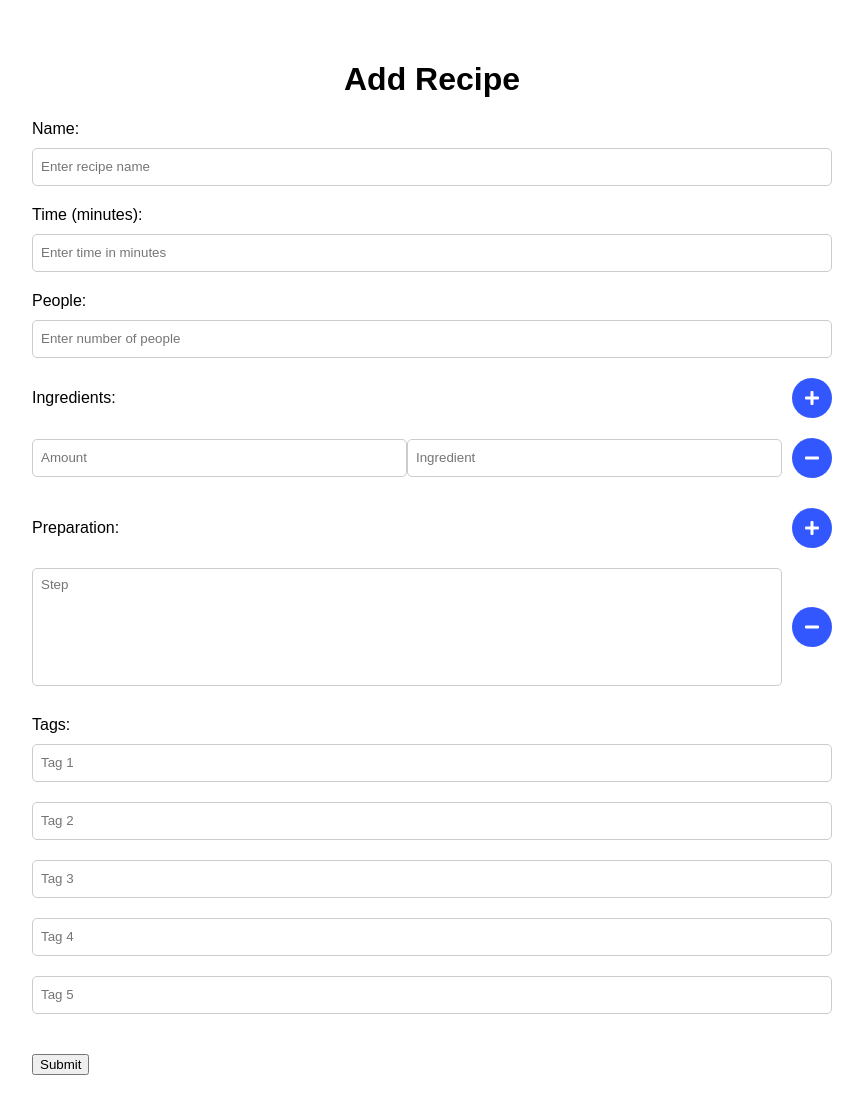
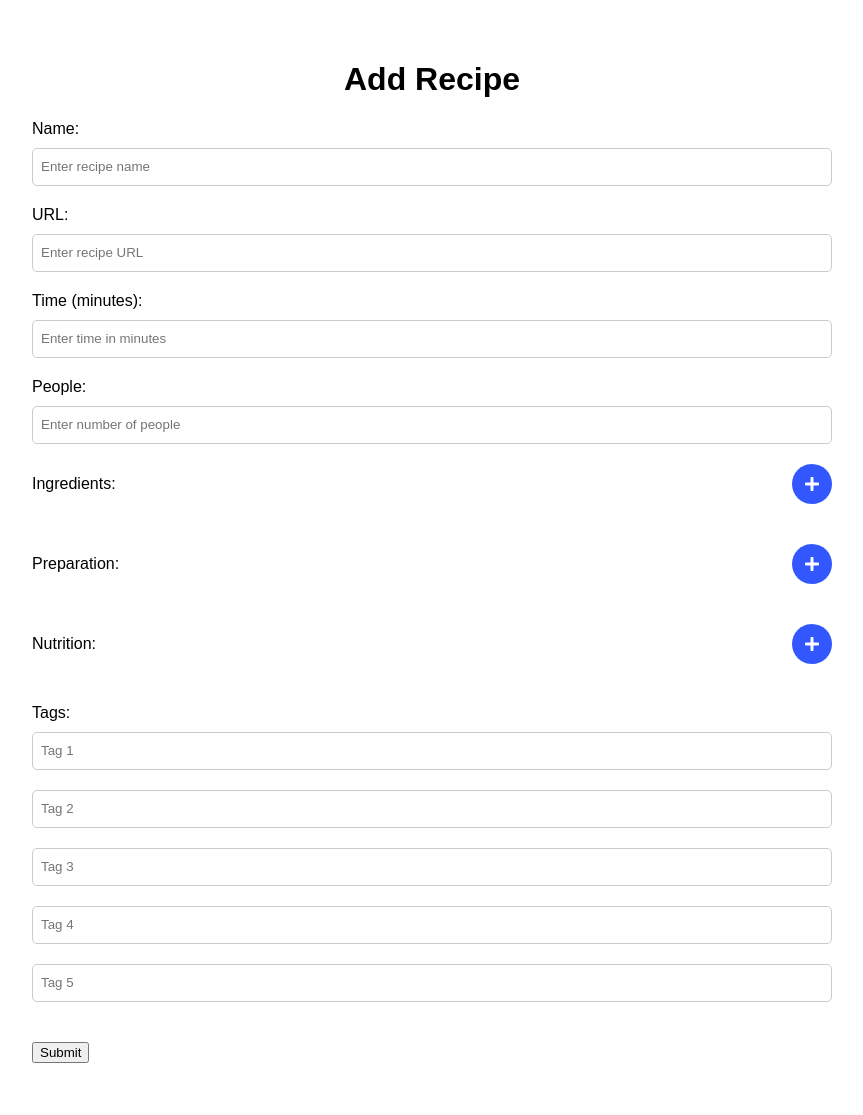
Before and after one commit to DenSinH/master-chef, a Python web app: template src/webapp/templates/add/form.html in a window 1280 px wide. Shown: the whole page, without its empty margins (208-1071 px from the left). After the commit the page ends 1063 px from the top, so only its background shows below. Run offline with Jinja, Linux system fonts and the light colour scheme; the template is opened without the code that fills it, so the values that code supplies are empty.

Commit message:
finish more frontend stuff

```diff
--- a/src/webapp/static/form.css
+++ b/src/webapp/static/form.css
@@ -4,6 +4,10 @@
     grid-gap: 10px;
     align-items: center;
     margin-bottom: 20px;
+}
+
+.warning {
+    color: red;
 }
 
 .container {
@@ -14,19 +18,23 @@
 
 .ingredient-row,
 .preparation-row,
+.nutrition-row,
 .ingredient-header,
-.preparation-header {
+.preparation-header,
+.nutrition-header {
     display: flex;
     align-items: center;
     margin-bottom: 10px;
 }
 
 .ingredient-header,
-.preparation-header {
+.preparation-header,
+.nutrition-header {
     justify-content: space-between;
 }
 
 .ingredient-row input,
+.nutrition-row input,
 .preparation-row textarea {
     flex-grow: 1;
 }
--- a/src/webapp/templates/add/form.html
+++ b/src/webapp/templates/add/form.html
@@ -5,8 +5,8 @@
     <meta charset="UTF-8">
     <meta name="viewport" content="width=device-width, initial-scale=1.0">
     <title>Add Recipe - Recipe Website</title>
-    <link rel="stylesheet" href="static/base.css">
-    <link rel="stylesheet" href="static/form.css">
+    <link rel="stylesheet" href="/static/base.css">
+    <link rel="stylesheet" href="/static/form.css">
     <link rel="stylesheet" href="https://cdnjs.cloudflare.com/ajax/libs/font-awesome/5.15.3/css/all.min.css">
     <script src="https://code.jquery.com/jquery-3.6.0.min.js"></script>
 </head>
@@ -15,64 +15,94 @@
     <div class="container">
         <h1>Add Recipe</h1>
 
-        <form>
+        <form id="recipe-form" action="{{ action }}" method="post">
+
+            {%- if refresh_warning -%}
+            <p class="warning">Refreshing the page will regenerate the ChatGPT response. This might take a while...</p>
+            {%- endif -%}
+
             <div class="form-field">
-                <label for="nameInput">Name:</label>
-                <input type="text" id="nameInput" placeholder="Enter recipe name" required>
+                <label>Name:</label>
+                <input type="text" name="name" placeholder="Enter recipe name" value="{{ recipe.get('name', '') }}" required>
             </div>
 
             <div class="form-field">
-                <label for="timeInput">Time (minutes):</label>
-                <input type="number" id="timeInput" placeholder="Enter time in minutes" required>
+                <label>URL:</label>
+                <input type="text" name="name" placeholder="Enter recipe URL" value="{{ recipe.get('url', '') }}">
             </div>
 
             <div class="form-field">
-                <label for="peopleInput">People:</label>
-                <input type="number" id="peopleInput" placeholder="Enter number of people" required>
+                <label>Time (minutes):</label>
+                <input type="number" name="time" placeholder="Enter time in minutes" value="{{ recipe.get('time', '') or '' }}">
+            </div>
+
+            <div class="form-field">
+                <label>People:</label>
+                <input type="number" name="people" placeholder="Enter number of people" value="{{ recipe.get('people', '') or '' }}">
             </div>
 
             <div id="ingredientsContainer" class="form-field">
                 <div class="ingredient-header">
                     <label>Ingredients:</label>
-                    <span type="button" id="addIngredient" class="round-button"><i class="fas fa-plus"></i></span>
+                    <span id="addIngredient" class="round-button"><i class="fas fa-plus"></i></span>
                 </div>
                 <div id="ingredientRows">
+                    {%- for ingredient in recipe.get('ingredients', []) + [{}] -%}
                     <div class="ingredient-row">
-                        <input type="text" class="amount" placeholder="Amount">
-                        <input type="text" class="ingredient" placeholder="Ingredient">
+                        <input type="text" class="amount" name="ingredient-amount" placeholder="Amount" value="{{ ingredient.get('amount', '') or '' }}">
+                        <input type="text" class="ingredient" name="ingredient-type" placeholder="Ingredient" value="{{ ingredient.get('ingredient', '') }}">
                         <span class="round-button remove-row"><i class="fas fa-minus"></i></span>
                     </div>
+                    {%- endfor -%}
                 </div>
             </div>
 
             <div id="preparationContainer" class="form-field">
                 <div class="preparation-header">
                     <label>Preparation:</label>
-                    <span type="button" id="addStep" class="round-button"><i class="fas fa-plus"></i></span>
+                    <span id="addStep" class="round-button"><i class="fas fa-plus"></i></span>
                 </div>
                 <div id="preparationRows">
+                    {%- for step in recipe.get('preparation', []) + [''] -%}
                     <div class="preparation-row">
-                        <textarea class="step" placeholder="Step"></textarea>
+                        <textarea class="step" name="preparation" placeholder="Step">{{ step }}</textarea>
                         <span class="round-button remove-row"><i class="fas fa-minus"></i></span>
                     </div>
+                    {%- endfor -%}
+                </div>
+            </div>
+
+            <div id="nutritionContainer" class="form-field">
+                <div class="nutrition-header">
+                    <label>Nutrition:</label>
+                    <span id="addGroup" class="round-button"><i class="fas fa-plus"></i></span>
+                </div>
+                <div id="nutritionRows">
+                    {%- for group in recipe.get('nutrition', []) + [{}] -%}
+                    <div class="nutrition-row">
+                        <input type="text" class="amount" name="nutrition-amount" placeholder="Amount" value="{{ group.get('amount', '') or '' }}">
+                        <input type="text" class="group" name="nutrition-group" placeholder="Group" value="{{ group.get('group', '') }}">
+                        <span class="round-button remove-row"><i class="fas fa-minus"></i></span>
+                    </div>
+                    {%- endfor -%}
                 </div>
             </div>
 
             <div class="form-field">
-                <label for="tagsInput">Tags:</label>
-                <input type="text" id="tagsInput1" placeholder="Tag 1">
+                <label>Tags:</label>
+                <input type="text" name="tag" placeholder="Tag 1" value="{{ recipe.get('tags', [])[0] }}">
             </div>
             <div class="form-field">
-                <input type="text" id="tagsInput2" placeholder="Tag 2">
+                <input type="text" name="tag" placeholder="Tag 2" value="{{ recipe.get('tags', [])[1] }}">
             </div>
             <div class="form-field">
-                <input type="text" id="tagsInput3" placeholder="Tag 3">
+                <input type="text" name="tag" placeholder="Tag 3" value="{{ recipe.get('tags', [])[2] }}">
             </div>
             <div class="form-field">
-                <input type="text" id="tagsInput4" placeholder="Tag 4">
+                <input type="text" name="tag" placeholder="Tag 4" value="{{ recipe.get('tags', [])[3] }}">
             </div>
             <div class="form-field">
-                <input type="text" id="tagsInput5" placeholder="Tag 5">
+                <input type="text" name="tag" placeholder="Tag 5" value="{{ recipe.get('tags', [])[4] }}">
             </div>
 
             <button type="submit">Submit</button>
@@ -83,8 +113,8 @@
         $(document).ready(function () {
             $('#addIngredient').click(function () {
                 const row = $('<div class="ingredient-row">' +
-                    '<input type="text" class="amount" placeholder="Amount">' +
-                    '<input type="text" class="ingredient" placeholder="Ingredient">' +
+                    '<input type="text" class="amount" name="ingredient-amount" placeholder="Amount">' +
+                    '<input type="text" class="ingredient" name="ingredient-type" placeholder="Ingredient">' +
                     '<span class="round-button remove-row"><i class="fas fa-minus"></i></span>' +
                     '</div>');
                 $('#ingredientRows').append(row);
@@ -92,14 +122,48 @@
 
             $('#addStep').click(function () {
                 const row = $('<div class="preparation-row">' +
-                    '<textarea class="step" placeholder="Step"></textarea>' +
+                    '<textarea class="step" name="preparation" placeholder="Step"></textarea>' +
                     '<span class="round-button remove-row"><i class="fas fa-minus"></i></span>' +
                     '</div>');
                 $('#preparationRows').append(row);
             });
 
+            $('#addGroup').click(function () {
+                const row = $('<div class="ingredient-row">' +
+                    '<input type="text" class="amount" name="nutrition-amount" placeholder="Amount">' +
+                    '<input type="text" class="ingredient" name="nutrition-group" placeholder="Group">' +
+                    '<span class="round-button remove-row"><i class="fas fa-minus"></i></span>' +
+                    '</div>');
+                $('#nutritionRows').append(row);
+            });
+
             $(document).on('click', '.remove-row', function () {
                 $(this).parent().remove();
+            });
+
+            $('#recipe-form').on('keydown', 'input', function (event) {
+                if (event.which == 13) {
+                    event.preventDefault();
+                }
+            });
+
+            $("#recipe-form").submit(function() {
+                // set empty amounts to -1 (placeholder)
+                $(this).find("input.amount").each(function() {
+                    if ($(this).val() == '') {
+                        $(this).val('-1');
+                    }
+                });
+                $(this).find("input.ingredient").each(function() {
+                    if ($(this).val() == '') {
+                        $(this).val('null');
+                    }
+                });
+                $(this).find("input.group").each(function() {
+                    if ($(this).val() == '') {
+                        $(this).val('null');
+                    }
+                });
             });
         });
     </script>
--- a/src/webapp/templates/add/text.html
+++ b/src/webapp/templates/add/text.html
@@ -14,7 +14,7 @@
     <div class="add-container">
         <div class="add-box">
             <h1>Add via text</h1>
-            <form action="/add/text" method="post">
+            <form action="{{ url_for('add_recipe_text') }}" method="post">
                 <textarea name="text" placeholder="Text" required></textarea>
                 <button type="submit">Add</button>
             </form>
--- a/src/webapp/templates/add/url.html
+++ b/src/webapp/templates/add/url.html
@@ -14,7 +14,7 @@
     <div class="add-container">
         <div class="add-box">
             <h1>Add via URL</h1>
-            <form action="/add/url" method="post">
+            <form action="{{ url_for('add_recipe_url') }}" method="post">
                 <input type="url" name="url" placeholder="URL" required>
                 <button type="submit">Add</button>
             </form>
--- a/src/webapp/templates/cookbook.html
+++ b/src/webapp/templates/cookbook.html
@@ -17,7 +17,7 @@
         <div class="buttons">
             <a href="{{ url_for('add_recipe_url_form') }}" class="round-button"><i class="fas fa-code"></i></a>
             <a href="{{ url_for('add_recipe_text_form') }}" class="round-button"><i class="fas fa-clipboard-list"></i></a>
-            <a href="#" class="round-button"><i class="fas fa-edit"></i></a>
+            <a href="{{ url_for('add_recipe_form_form') }}" class="round-button"><i class="fas fa-edit"></i></a>
         </div>
     </header>
 
--- a/src/webapp/templates/recipe.html
+++ b/src/webapp/templates/recipe.html
@@ -15,8 +15,8 @@
         <header>
             <h1>{{ recipe["name"] }}</h1>
             <div class="buttons">
-                <a href="#" class="round-button"><i class="fas fa-edit"></i></a>
-                <a href="#" class="round-button"><i class="fas fa-trash"></i></a>
+                <a href="{{ url_for('update_recipe_form', id=recipe_id) }}" class="round-button"><i class="fas fa-edit"></i></a>
+                <a onclick="console.log('clicked')" class="round-button"><i class="fas fa-trash"></i></a>
             </div>
         </header>
         <img src="recipe1.jpg" onerror="this.onerror=null; this.src='/static/placeholder.jpg'" alt="Preview">
```
Also changed, not shown: src/webapp/app.py (+158 -10 lines), src/webapp/cookbook/cookbook.py (+10 -7 lines), src/webapp/cookbook/transform.py (+9 -2 lines), src/webapp/cookbook/utils.py (+6 -1 lines), testing/get_thumbnail.py (+32 -5 lines).
